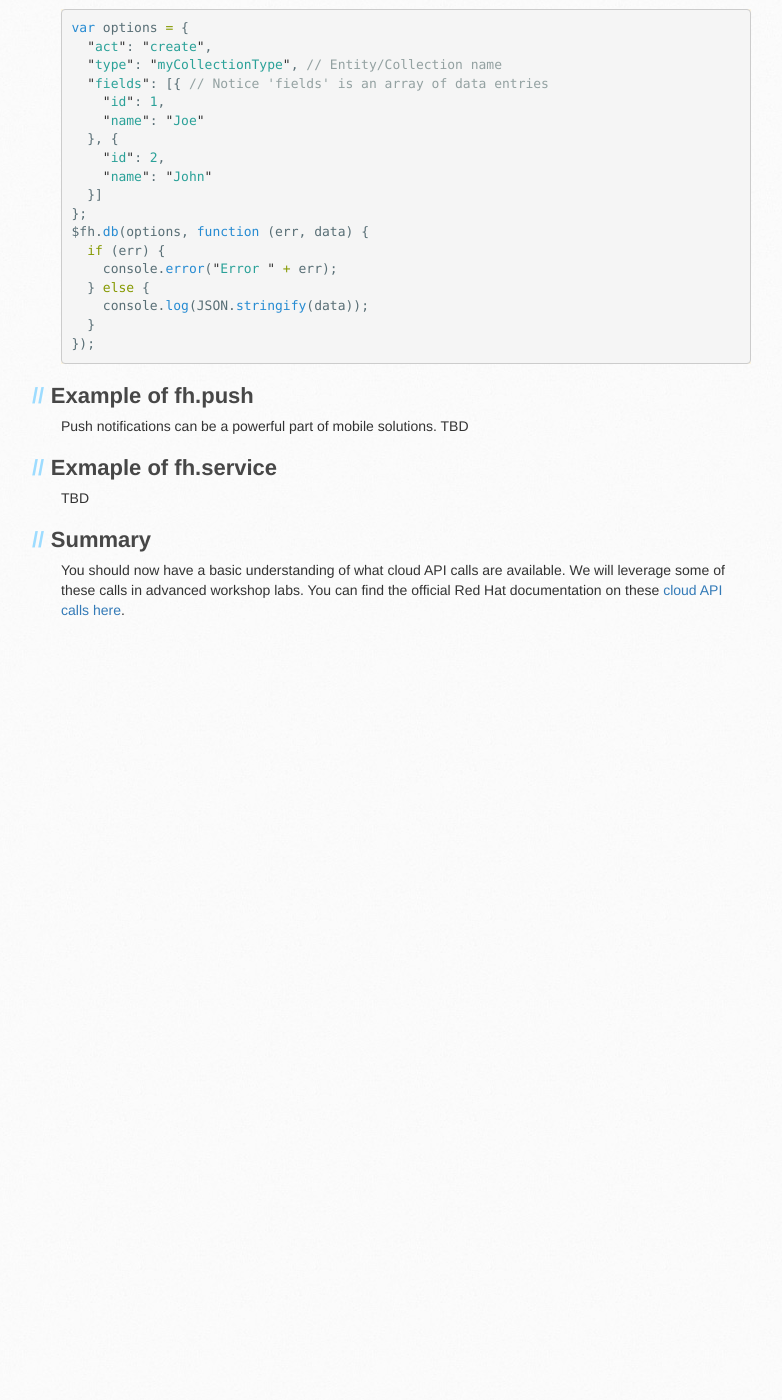
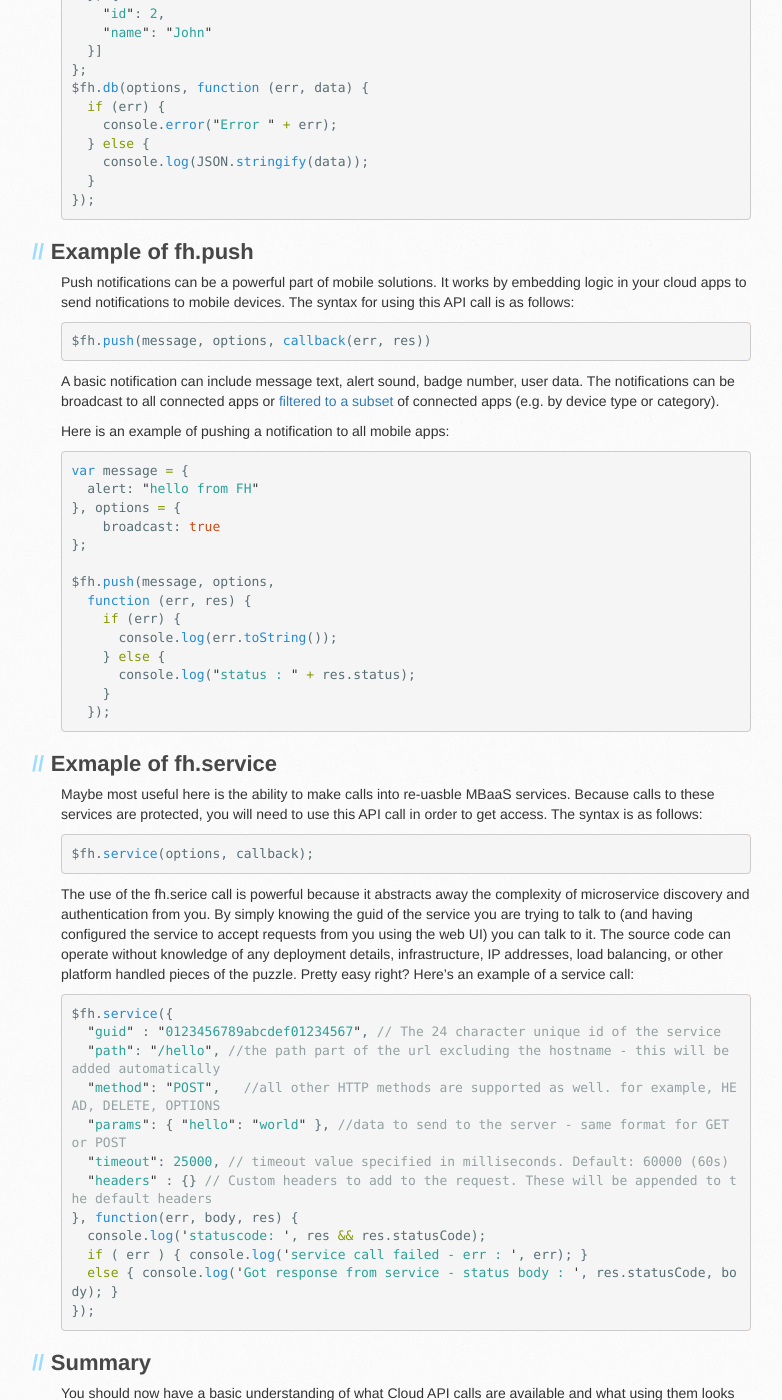
Before and after one commit to RedHatGov/rhmap-workshops, a Jekyll site: the page built from docs/www/4.2/default/lab-a-tour-of-the-cloud-api.md, in a window 1280 px wide and 1400 px high, scrolled down 1132 px. Shown: the whole window, without its empty margins (109-891 px from the left). Built offline with Jekyll 4.4.1, drawn with Linux system fonts in a browser that asks for light colours; some web fonts are replaced; before the commit the page ends 1762 px from its top, so only the background shows below that; some of the changed text lies outside the part shown.

Commit message:
updates for labs

```diff
--- a/docs/www/4.2/default/lab-a-tour-of-the-cloud-api.md
+++ b/docs/www/4.2/default/lab-a-tour-of-the-cloud-api.md
@@ -1,8 +1,8 @@
 ---
 layout: lab
-title: A Guided Tour of Red Hat Mobile Application Platform
+title: A Brief Tour of the Cloud API
 subtitle:
-html_title: Welcome to Red Hat Mobile Application Platform
+html_title: A brief tour of the cloud API
 categories: [lab, developers, api, cloud]
 ---
 
@@ -10,7 +10,7 @@ categories: [lab, developers, api, cloud]
 
 This lab introduces the cloud app APIs that enable accelerated solution development.  For this introduction we won't be doing any actualy coding, but you will see some pre-written code to give you an idea of what the API calls look like.  Keep in mind that these APIs are the ones you would use in your node.js cloud apps, not in mobile front-end code.  However, there is also a set of mobile client APIs that we will cover in another lab.
 
-## List of current cloud APIs
+## List of current Cloud APIs
 
 We will get into a few specific examples, but first, here's a quick summary of the currently available cloud API calls:
 
@@ -58,13 +58,61 @@ $fh.db(options, function (err, data) {
 {% endhighlight %}
 
 ## Example of fh.push
-Push notifications can be a powerful part of mobile solutions.
-TBD
+Push notifications can be a powerful part of mobile solutions.  It works by embedding logic in your cloud apps to send notifications to mobile devices.  The syntax for using this API call is as follows:
+
+{% highlight JavaScript %}
+$fh.push(message, options, callback(err, res))
+{% endhighlight %}
+
+A basic notification can include message text, alert sound, badge number, user data.  The notifications can be broadcast to all connected apps or [filtered to a subset][2] of connected apps (e.g. by device type or category).
+
+Here is an example of pushing a notification to all mobile apps:
+
+{% highlight JavaScript %}
+var message = {
+  alert: "hello from FH"
+}, options = {
+    broadcast: true
+};
+
+$fh.push(message, options,
+  function (err, res) {
+    if (err) {
+      console.log(err.toString());
+    } else {
+      console.log("status : " + res.status);
+    }
+  });
+{% endhighlight %}
 
 ## Exmaple of fh.service
-TBD
+Maybe most useful here is the ability to make calls into re-uasble MBaaS services.  Because calls to these services are protected, you will need to use this API call in order to get access.  The syntax is as follows:
+
+{% highlight JavaScript %}
+$fh.service(options, callback);
+{% endhighlight %}
+
+The use of the fh.serice call is powerful because it abstracts away the complexity of microservice discovery and authentication from you.  By simply knowing the guid of the service you are trying to talk to (and having configured the service to accept requests from you using the web UI) you can talk to it.  The source code can operate without knowledge of any deployment details, infrastructure, IP addresses, load balancing, or other platform handled pieces of the puzzle.  Pretty easy right?  Here's an example of a service call:
+
+{% highlight JavaScript %}
+$fh.service({
+  "guid" : "0123456789abcdef01234567", // The 24 character unique id of the service
+  "path": "/hello", //the path part of the url excluding the hostname - this will be added automatically
+  "method": "POST",   //all other HTTP methods are supported as well. for example, HEAD, DELETE, OPTIONS
+  "params": { "hello": "world" }, //data to send to the server - same format for GET or POST
+  "timeout": 25000, // timeout value specified in milliseconds. Default: 60000 (60s)
+  "headers" : {} // Custom headers to add to the request. These will be appended to the default headers
+}, function(err, body, res) {
+  console.log('statuscode: ', res && res.statusCode);
+  if ( err ) { console.log('service call failed - err : ', err); }
+  else { console.log('Got response from service - status body : ', res.statusCode, body); }
+});
+{% endhighlight %}
 
 ## Summary
-You should now have a basic understanding of what cloud API calls are available.  We will leverage some of these calls in advanced workshop labs.  You can find the official Red Hat documentation on these [cloud API calls here][1].
+You should now have a basic understanding of what Cloud API calls are available and what using them looks like.  We will leverage some of these calls in upcoming workshop labs.  You can find the official Red Hat documentation on these [Cloud API calls here][1].
 
 [1]: https://access.redhat.com/documentation/en/red-hat-mobile-application-platform/4.2/paged/cloud-api/
+[2]: https://access.redhat.com/documentation/en/red-hat-mobile-application-platform/4.2/single/product-features/#sending-notifications
+[3]: https://access.redhat.com/documentation/en/red-hat-mobile-application-platform/4.2/paged/client-api/
+[4]: ./lab-a-tour-of-the-client-api.md
```
Also changed, not shown: docs/CONTRIBUTING.md (+3 -0 lines), docs/www/4.2/default/LABS-MASTERLIST.md (+7 -4 lines), docs/www/4.2/default/lab-a-tour-of-the-client-api.md (added, +47 -0 lines), docs/www/4.2/default/lab-intro-to-nodejs.md (added, +13 -0 lines).
